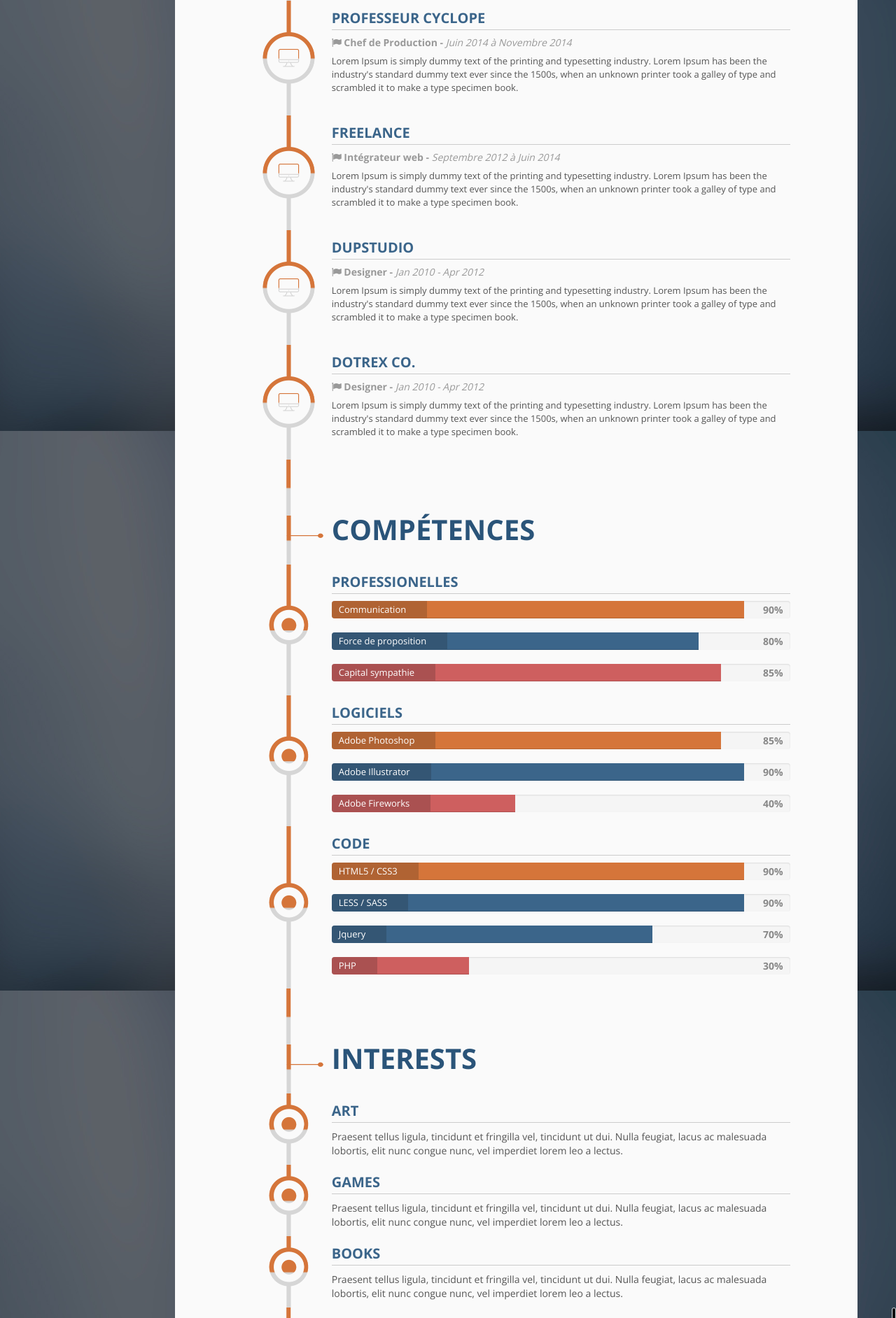
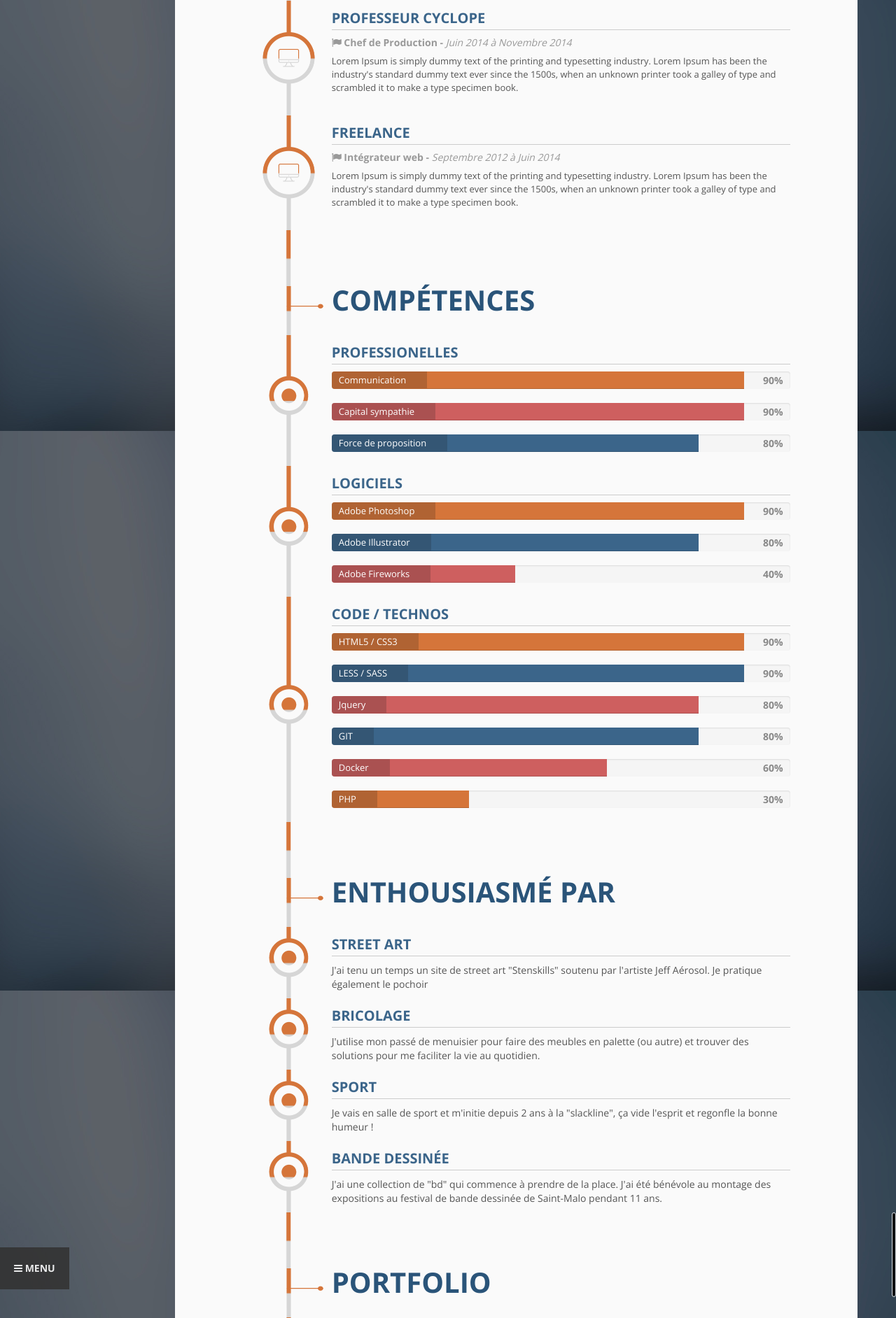
Before and after one commit to Pibolo/pibolo.github.io, a PHP site: page / in a window 1280 px wide, after a click on "PORTFOLIO". Shown: the part 1784-3668 px from the top of the page at 70% size. Run offline with PHP 8.4, Linux system fonts and the light colour scheme.

Commit message:
competences et interets

```diff
--- a/index.php
+++ b/index.php
@@ -242,7 +242,7 @@
               <div class="col-md-8 content-wrap bg1">
                 <div class="line-content line-content-education">
                   <h3 class="section-item-title-1">Menuisier / Ebeniste</h3>
-                  <h4 class="graduation-time"><i class="fa fa-university"></i> Lycée Savina - Tréguier (22) - <span class="graduation-date">Graduation May 2013</span></h4>
+                  <h4 class="graduation-time"><i class="fa fa-university"></i> Lycée Savina - Tréguier (22) - <span class="graduation-date">Diplomé en Juin 2005</span></h4>
                   <div class="graduation-description">
                     <p>Après le collège j'ai suivie un cursus manue : la menuiserie/agencement en 2 ans, puis, l'ébenisterie en 1 an. Cette ces deux BEP/CAP m'ont permis d'acquérir une logique manuelle. Même si je n'ai pas continué, ce sont aussi ces disciplines professionnelles qui font la richesse et la diversité de mon parcours.</p>
                   </div>
@@ -315,36 +315,6 @@
               </div>
               <div class="col-md-1 bg1 timeline-space full-height hidden-sm hidden-xs"></div>
             </div>
-
-            <div class="line row">
-              <div class="col-md-1 bg1 timeline-space full-height hidden-sm hidden-xs"></div>
-              <div class="col-md-2 timeline-progress hidden-sm hidden-xs full-height timeline-work "></div>
-              <div class="col-md-8 content-wrap bg1">
-                <div class="line-content line-content-education">
-                  <h3 class="section-item-title-1">Dupstudio</h3>
-                  <h4 class="job"><i class="fa fa-flag"></i> Designer - <span class="job-date">Jan 2010 - Apr 2012</span></h4>
-                  <div class="job-description">
-                    <p>Lorem Ipsum is simply dummy text of the printing and typesetting industry. Lorem Ipsum has been the industry's standard dummy text ever since the 1500s, when an unknown printer took a galley of type and scrambled it to make a type specimen book.</p>
-                  </div>
-                </div>
-              </div>
-              <div class="col-md-1 bg1 timeline-space full-height hidden-sm hidden-xs"></div>
-            </div>
-
-            <div class="line row">
-              <div class="col-md-1 bg1 timeline-space full-height hidden-sm hidden-xs"></div>
-              <div class="col-md-2 timeline-progress hidden-sm hidden-xs full-height timeline-work "></div>
-              <div class="col-md-8 content-wrap bg1">
-                <div class="line-content line-content-education">
-                  <h3 class="section-item-title-1">Dotrex Co.</h3>
-                  <h4 class="job"><i class="fa fa-flag"></i> Designer - <span class="job-date">Jan 2010 - Apr 2012</span></h4>
-                  <div class="job-description">
-                    <p>Lorem Ipsum is simply dummy text of the printing and typesetting industry. Lorem Ipsum has been the industry's standard dummy text ever since the 1500s, when an unknown printer took a galley of type and scrambled it to make a type specimen book.</p>
-                  </div>
-                </div>
-              </div>
-              <div class="col-md-1 bg1 timeline-space full-height hidden-sm hidden-xs"></div>
-            </div>
           </section>
 
           <section class="timeline skills" id="skills">
@@ -383,21 +353,21 @@
                       </div>
                     </li>
                     <li>
+                      <div class="progress" title="Doing my best!">
+                        <div class="progress-bar progress-bar-3" role="progressbar" data-percent="90%" style="width: 90%;">
+                            <span class="sr-only">90% Complete</span>
+                        </div>
+                        <span class="progress-type">Capital sympathie</span>
+                        <span class="progress-completed">90%</span>
+                      </div>
+                    </li>
+                    <li>
                       <div class="progress">
                         <div class="progress-bar progress-bar-2" role="progressbar" data-percent="80%" style="width: 80%;">
                             <span class="sr-only">80% Complete</span>
                         </div>
                         <span class="progress-type">Force de proposition</span>
                         <span class="progress-completed">80%</span>
-                      </div>
-                    </li>
-                    <li>
-                      <div class="progress" title="Doing my best!">
-                        <div class="progress-bar progress-bar-3" role="progressbar" data-percent="85%" style="width: 85%;">
-                            <span class="sr-only">85% Complete</span>
-                        </div>
-                        <span class="progress-type">Capital sympathie</span>
-                        <span class="progress-completed">85%</span>
                       </div>
                     </li>
                   </ul>
@@ -415,20 +385,20 @@
                   <ul class="skills-list">
                     <li>
                       <div class="progress">
-                        <div class="progress-bar" data-percent="85%" role="progressbar" style="width: 85%;">
-                            <span class="sr-only">85% Complete</span>
+                        <div class="progress-bar" data-percent="90%" role="progressbar" style="width: 90%;">
+                            <span class="sr-only">90% Complete</span>
                         </div>
                         <span class="progress-type">Adobe Photoshop</span>
-                        <span class="progress-completed">85%</span>
+                        <span class="progress-completed">90%</span>
                       </div>
                     </li>
                     <li>
                       <div class="progress">
-                        <div class="progress-bar progress-bar-2" data-percent="90%" role="progressbar" style="width: 90%;">
-                            <span class="sr-only">90% Complete</span>
+                        <div class="progress-bar progress-bar-2" data-percent="80%" role="progressbar" style="width: 80%;">
+                            <span class="sr-only">80% Complete</span>
                         </div>
                         <span class="progress-type">Adobe Illustrator</span>
-                        <span class="progress-completed">90%</span>
+                        <span class="progress-completed">80%</span>
                       </div>
                     </li>
                     <li>
@@ -451,7 +421,7 @@
               <div class="col-md-2 timeline-progress hidden-sm hidden-xs full-height timeline-point "></div>
               <div class="col-md-8 content-wrap bg1">
                 <div class="line-content">
-                  <h3 class="section-item-title-1">Code</h3>
+                  <h3 class="section-item-title-1">Code / Technos</h3>
                   <ul class="skills-list">
                     <li>
                       <div class="progress">
@@ -473,16 +443,34 @@
                     </li>
                     <li>
                       <div class="progress">
-                        <div class="progress-bar progress-bar-2" data-percent="70%" role="progressbar" style="width: 70%;">
-                            <span class="sr-only">70% Complete</span>
+                        <div class="progress-bar progress-bar-3" data-percent="80%" role="progressbar" style="width: 80%;">
+                            <span class="sr-only">80% Complete</span>
                         </div>
                         <span class="progress-type">Jquery</span>
-                        <span class="progress-completed">70%</span>
+                        <span class="progress-completed">80%</span>
+                      </div>
+                    </li>
+                    <li>
+                    <li>
+                      <div class="progress">
+                        <div class="progress-bar progress-bar-2" data-percent="80%" role="progressbar" style="width: 80%;">
+                            <span class="sr-only">30% Complete</span>
+                        </div>
+                        <span class="progress-type">GIT</span>
+                        <span class="progress-completed">80%</span>
                       </div>
                     </li>
                     <li>
                       <div class="progress">
-                        <div class="progress-bar progress-bar-3" data-percent="30%" role="progressbar" style="width: 30%;">
+                        <div class="progress-bar progress-bar-3" data-percent="30%" role="progressbar" style="width: 60%;">
+                            <span class="sr-only">60% Complete</span>
+                        </div>
+                        <span class="progress-type">Docker</span>
+                        <span class="progress-completed">60%</span>
+                      </div>
+                    </li>
+                      <div class="progress">
+                        <div class="progress-bar" data-percent="30%" role="progressbar" style="width: 30%;">
                             <span class="sr-only">30% Complete</span>
                         </div>
                         <span class="progress-type">PHP</span>
@@ -510,7 +498,7 @@
               <div class="col-md-1 bg1 timeline-space full-height hidden-sm hidden-xs"></div>
               <div class="col-md-2 timeline-progress hidden-sm hidden-xs timeline-title full-height"></div>
               <div class="col-md-8 content-wrap bg1">
-                <h2 class="section-title">Interests</h2>
+                <h2 class="section-title">Enthousiasmé par</h2>
               </div>
               <div class="col-md-1 bg1 timeline-space full-height hidden-sm hidden-xs"></div>
             </div>
@@ -520,8 +508,8 @@
               <div class="col-md-2 timeline-progress hidden-sm hidden-xs full-height timeline-point "></div>
               <div class="col-md-8 content-wrap bg1">
                 <div class="line-content">
-                  <h3 class="section-item-title-1">Art</h3>
-                  <p>Praesent tellus ligula, tincidunt et fringilla vel, tincidunt ut dui. Nulla feugiat, lacus ac malesuada lobortis, elit nunc congue nunc, vel imperdiet lorem leo a lectus.</p>
+                  <h3 class="section-item-title-1">Street Art</h3>
+                  <p>J'ai tenu un temps un site de street art "Stenskills" soutenu par l'artiste Jeff Aérosol. Je pratique également le pochoir</p>
                 </div>
               </div>
               <div class="col-md-1 bg1 timeline-space full-height hidden-sm hidden-xs"></div>
@@ -532,8 +520,8 @@
               <div class="col-md-2 timeline-progress hidden-sm hidden-xs full-height timeline-point "></div>
               <div class="col-md-8 content-wrap bg1">
                 <div class="line-content">
-                  <h3 class="section-item-title-1">Games</h3>
-                  <p>Praesent tellus ligula, tincidunt et fringilla vel, tincidunt ut dui. Nulla feugiat, lacus ac malesuada lobortis, elit nunc congue nunc, vel imperdiet lorem leo a lectus.</p>
+                  <h3 class="section-item-title-1">Bricolage</h3>
+                  <p>J'utilise mon passé de menuisier pour faire des meubles en palette (ou autre) et trouver des solutions pour me faciliter la vie au quotidien.</p>
                 </div>
               </div>
               <div class="col-md-1 bg1 timeline-space full-height hidden-sm hidden-xs"></div>
@@ -544,8 +532,20 @@
               <div class="col-md-2 timeline-progress hidden-sm hidden-xs full-height timeline-point "></div>
               <div class="col-md-8 content-wrap bg1">
                 <div class="line-content">
-                  <h3 class="section-item-title-1">Books</h3>
-                  <p>Praesent tellus ligula, tincidunt et fringilla vel, tincidunt ut dui. Nulla feugiat, lacus ac malesuada lobortis, elit nunc congue nunc, vel imperdiet lorem leo a lectus.</p>
+                  <h3 class="section-item-title-1">Sport</h3>
+                  <p>Je vais en salle de sport et m'initie depuis 2 ans à la "slackline", ça vide l'esprit et regonfle la bonne humeur !</p>
+                </div>
+              </div>
+              <div class="col-md-1 bg1 timeline-space full-height hidden-sm hidden-xs"></div>
+            </div>
+
+            <div class="line row">
+              <div class="col-md-1 bg1 timeline-space full-height hidden-sm hidden-xs"></div>
+              <div class="col-md-2 timeline-progress hidden-sm hidden-xs full-height timeline-point "></div>
+              <div class="col-md-8 content-wrap bg1">
+                <div class="line-content">
+                  <h3 class="section-item-title-1">bande dessinée </h3>
+                  <p>J'ai une collection de "bd" qui commence à prendre de la place. J'ai été bénévole au montage des expositions au festival de bande dessinée de Saint-Malo pendant 11 ans.</p>
                 </div>
               </div>
               <div class="col-md-1 bg1 timeline-space full-height hidden-sm hidden-xs"></div>
@@ -566,7 +566,7 @@
               <div class="col-md-1 bg1 timeline-space full-height hidden-sm hidden-xs"></div>
               <div class="col-md-2 timeline-progress hidden-sm hidden-xs timeline-title full-height"></div>
               <div class="col-md-8 content-wrap bg1">
-                <h2 class="section-title">Portfólio</h2>
+                <h2 class="section-title">Portfolio</h2>
               </div>
               <div class="col-md-1 bg1 timeline-space full-height hidden-sm hidden-xs"></div>
             </div>
@@ -576,40 +576,40 @@
               <div class="col-md-2 timeline-progress hidden-sm hidden-xs full-height timeline-point "></div>
               <div class="col-md-8 content-wrap bg1">
                 <div class="line-content">
-                  <h3 class="section-item-title-1">Some Works</h3>
+                  <h3 class="section-item-title-1">quelques travaux</h3>
                   <div class="portfolio-itens clearfix">
                     <div class="portfolio-item">
-                      <a href="img/portfolio-item-zoom.jpg" title="Lorem ipsum dolor sit amet, consectetur adipiscing elit. Sed molestie purus." class="nivobox" data-lightbox-gallery="portfolio">
+                      <a href=/assets/img/portfolio-item-zoom.jpg" title="Lorem ipsum dolor sit amet, consectetur adipiscing elit. Sed molestie purus." class="nivobox" data-lightbox-gallery="portfolio">
                         <div class="hover">
                           <p class="zoomi"><i class="fa fa-search"></i></p>
-                          <p class="portfolio-item-title"><strong>John's Rex</strong><br/> Business Card</p>
+                          <p class="portfolio-item-title"><strong>Site Officiel d'R.Wan</strong><br/> site internet</p>
                         </div>
                         <div class="hover-bg-wrapper">
                           <div class="hover-bg"></div>
                         </div>
                         <div class="portfolio-item-thumbnail">
-                          <img src="img/portfolio-item-thumb.jpg" alt="">
+                          <img src="/assets/img/rwan.jpg" alt="">
                         </div>
                       </a>
                     </div>
 
                     <div class="portfolio-item">
-                      <a href="img/portfolio-item-zoom.jpg" title="Lorem ipsum dolor sit amet, consectetur adipiscing elit. Sed molestie purus." class="nivobox" data-lightbox-gallery="portfolio">
+                      <a href=/assets/img/portfolio-item-zoom.jpg" title="Lorem ipsum dolor sit amet, consectetur adipiscing elit. Sed molestie purus." class="nivobox" data-lightbox-gallery="portfolio">
                         <div class="hover">
                           <p class="zoomi"><i class="fa fa-search"></i></p>
-                          <p class="portfolio-item-title"><strong>John's Rex</strong><br/> Website</p>
+                          <p class="portfolio-item-title"><strong>Livinrennes</strong><br/> site internet</p>
                         </div>
                         <div class="hover-bg-wrapper">
                           <div class="hover-bg"></div>
                         </div>
                         <div class="portfolio-item-thumbnail">
-                          <img src="img/portfolio-item-thumb.jpg" alt="">
+                          <img src="/assets/img/livinrennes.jpg" alt="">
                         </div>
                       </a>
                     </div>
 
                     <div class="portfolio-item">
-                      <a href="img/portfolio-item-zoom.jpg" title="Lorem ipsum dolor sit amet, consectetur adipiscing elit. Sed molestie purus." class="nivobox" data-lightbox-gallery="portfolio">
+                      <a href=/assets/img/portfolio-item-zoom.jpg" title="Lorem ipsum dolor sit amet, consectetur adipiscing elit. Sed molestie purus." class="nivobox" data-lightbox-gallery="portfolio">
                         <div class="hover">
                           <p class="zoomi"><i class="fa fa-search"></i></p>
                           <p class="portfolio-item-title"><strong>Spetacular</strong><br/>Shirt Design</p>
@@ -618,13 +618,13 @@
                           <div class="hover-bg"></div>
                         </div>
                         <div class="portfolio-item-thumbnail">
-                          <img src="img/portfolio-item-thumb.jpg" alt="">
+                          <img src="/assets/img/portfolio-item-thumb.jpg" alt="">
                         </div>
                       </a>
                     </div>
 
                     <div class="portfolio-item">
-                      <a href="img/portfolio-item-zoom.jpg" title="Lorem ipsum dolor sit amet, consectetur adipiscing elit. Sed molestie purus." class="nivobox" data-lightbox-gallery="portfolio">
+                      <a href=/assets/img/portfolio-item-zoom.jpg" title="Lorem ipsum dolor sit amet, consectetur adipiscing elit. Sed molestie purus." class="nivobox" data-lightbox-gallery="portfolio">
                         <div class="hover">
                           <p class="zoomi"><i class="fa fa-search"></i></p>
                           <p class="portfolio-item-title"><strong>Mr. Chicken</strong><br/> Website</p>
@@ -633,13 +633,13 @@
                           <div class="hover-bg"></div>
                         </div>
                         <div class="portfolio-item-thumbnail">
-                          <img src="img/portfolio-item-thumb.jpg" alt="">
+                          <img src="/assets/img/portfolio-item-thumb.jpg" alt="">
                         </div>
                       </a>
                     </div>
 
                     <div class="portfolio-item">
-                      <a href="img/portfolio-item-zoom.jpg" title="Lorem ipsum dolor sit amet, consectetur adipiscing elit. Sed molestie purus." class="nivobox" data-lightbox-gallery="portfolio">
+                      <a href=/assets/img/portfolio-item-zoom.jpg" title="Lorem ipsum dolor sit amet, consectetur adipiscing elit. Sed molestie purus." class="nivobox" data-lightbox-gallery="portfolio">
                         <div class="hover">
                           <p class="zoomi"><i class="fa fa-search"></i></p>
                           <p class="portfolio-item-title"><strong>Super Lab</strong><br/> Website</p>
@@ -648,13 +648,13 @@
                           <div class="hover-bg"></div>
                         </div>
                         <div class="portfolio-item-thumbnail">
-                          <img src="img/portfolio-item-thumb.jpg" alt="">
+                          <img src="/assets/img/portfolio-item-thumb.jpg" alt="">
                         </div>
                       </a>
                     </div>
 
                     <div class="portfolio-item">
-                      <a href="img/portfolio-item-zoom.jpg" title="Lorem ipsum dolor sit amet, consectetur adipiscing elit. Sed molestie purus." class="nivobox" data-lightbox-gallery="portfolio">
+                      <a href=/assets/img/portfolio-item-zoom.jpg" title="Lorem ipsum dolor sit amet, consectetur adipiscing elit. Sed molestie purus." class="nivobox" data-lightbox-gallery="portfolio">
                         <div class="hover">
                           <p class="zoomi"><i class="fa fa-search"></i></p>
                           <p class="portfolio-item-title"><strong>Awesome</strong><br/> Branding</p>
@@ -663,13 +663,13 @@
                           <div class="hover-bg"></div>
                         </div>
                         <div class="portfolio-item-thumbnail">
-                          <img src="img/portfolio-item-thumb.jpg" alt="">
+                          <img src="/assets/img/portfolio-item-thumb.jpg" alt="">
                         </div>
                       </a>
                     </div>
 
                     <div class="portfolio-item">
-                      <a href="img/portfolio-item-zoom.jpg" title="Lorem ipsum dolor sit amet, consectetur adipiscing elit. Sed molestie purus." class="nivobox" data-lightbox-gallery="portfolio">
+                      <a href=/assets/img/portfolio-item-zoom.jpg" title="Lorem ipsum dolor sit amet, consectetur adipiscing elit. Sed molestie purus." class="nivobox" data-lightbox-gallery="portfolio">
                         <div class="hover">
                           <p class="zoomi"><i class="fa fa-search"></i></p>
                           <p class="portfolio-item-title"><strong>Petrelli's</strong><br/> Business Card</p>
@@ -678,13 +678,13 @@
                           <div class="hover-bg"></div>
                         </div>
                         <div class="portfolio-item-thumbnail">
-                          <img src="img/portfolio-item-thumb.jpg" alt="">
+                          <img src="/assets/img/portfolio-item-thumb.jpg" alt="">
                         </div>
                       </a>
                     </div>
 
                     <div class="portfolio-item">
-                      <a href="img/portfolio-item-zoom.jpg" title="Lorem ipsum dolor sit amet, consectetur adipiscing elit. Sed molestie purus." class="nivobox" data-lightbox-gallery="portfolio">
+                      <a href=/assets/img/portfolio-item-zoom.jpg" title="Lorem ipsum dolor sit amet, consectetur adipiscing elit. Sed molestie purus." class="nivobox" data-lightbox-gallery="portfolio">
                         <div class="hover">
                           <p class="zoomi"><i class="fa fa-search"></i></p>
                           <p class="portfolio-item-title"><strong>Guia D</strong><br/> App Design</p>
@@ -693,7 +693,7 @@
                           <div class="hover-bg"></div>
                         </div>
                         <div class="portfolio-item-thumbnail">
-                          <img src="img/portfolio-item-thumb.jpg" alt="">
+                          <img src="/assets/img/portfolio-item-thumb.jpg" alt="">
                         </div>
                       </a>
                     </div>
@@ -728,7 +728,7 @@
               <div class="col-md-2 timeline-progress hidden-sm hidden-xs full-height timeline-mail "></div>
               <div class="col-md-8 content-wrap bg1">
                 <div class="line-content contact-content">
-                  <h3 class="section-item-title-1">Send me a message</h3>
+                  <h3 class="section-item-title-1">M'envoyer un message</h3>
                   <div class="row">
                     <div class="col-md-8 contact-form-wrapper">
                       <form action="./send.php" id="contactForm" method="post" class="form" role="form">
@@ -751,12 +751,10 @@
 
                     </div>
                     <div class="col-md-4 contact-infos">
-                      <h4 class="contact-subtitle-1">Address</h4>
-                      <p>451 Lorem Ipsum, Austin - Texas - U.S.A</p>
-                      <h4 class="contact-subtitle-1">Phone</h4>
-                      <p>+61 3 8376 6284</p>
+                      <h4 class="contact-subtitle-1">Téléphone</h4>
+                      <p>0 658 872 042</p>
                       <h4 class="contact-subtitle-1">Mail</h4>
-                      <p>john.Rex@dotrex.com</p>
+                      <p>jeremy.alluin@gmail.com</p>
                     </div>
                   </div>
                 </div>
@@ -780,7 +778,7 @@
               <div class="col-md-2 timeline-progress hidden-sm hidden-xs full-height timeline-point "></div>
               <div class="col-md-8 content-wrap bg1">
                 <div class="line-content">
-                  <h3 class="thank-you">Thank You!</h3>
+                  <h3 class="thank-you">Merci !</h3>
                 </div>
               </div>
               <div class="col-md-1 bg1 timeline-space full-height hidden-sm hidden-xs"></div>
```
Also changed, not shown: assets/img/livinrennes.jpg (added), assets/img/rwan.jpg (added), 1 other file.
